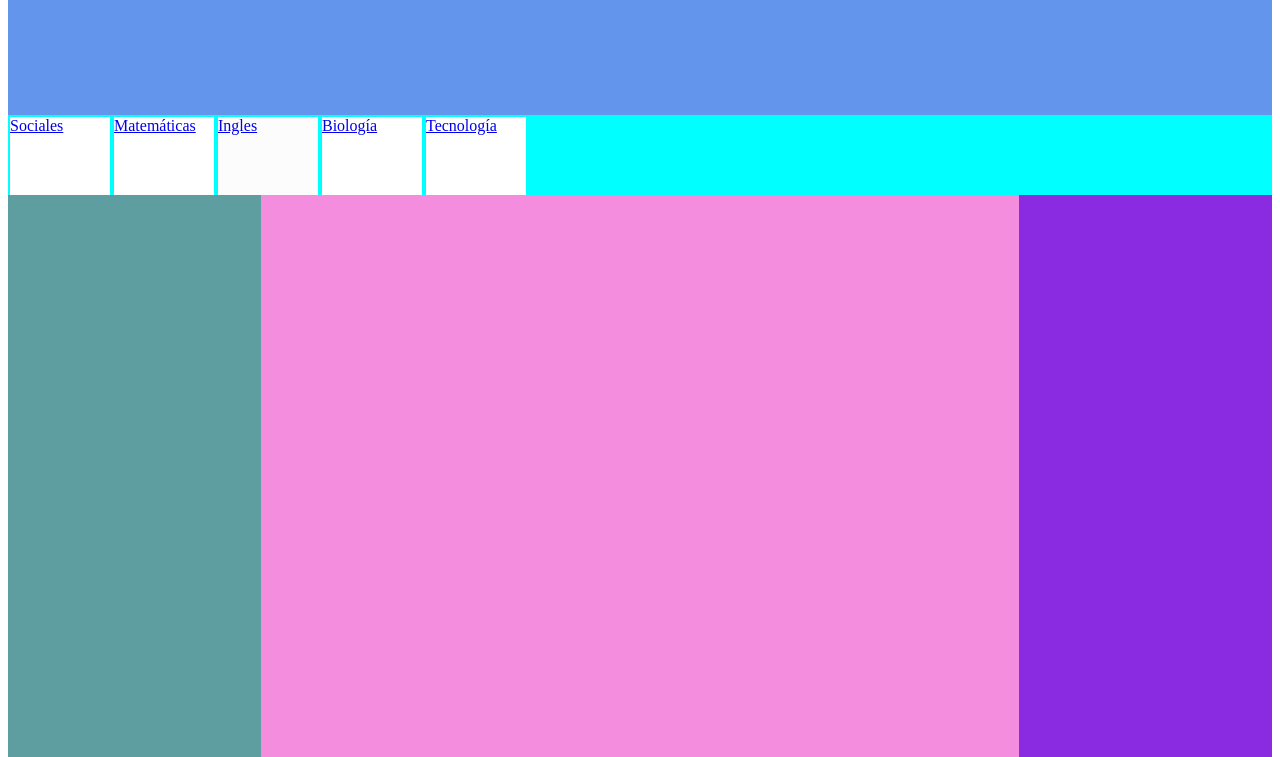
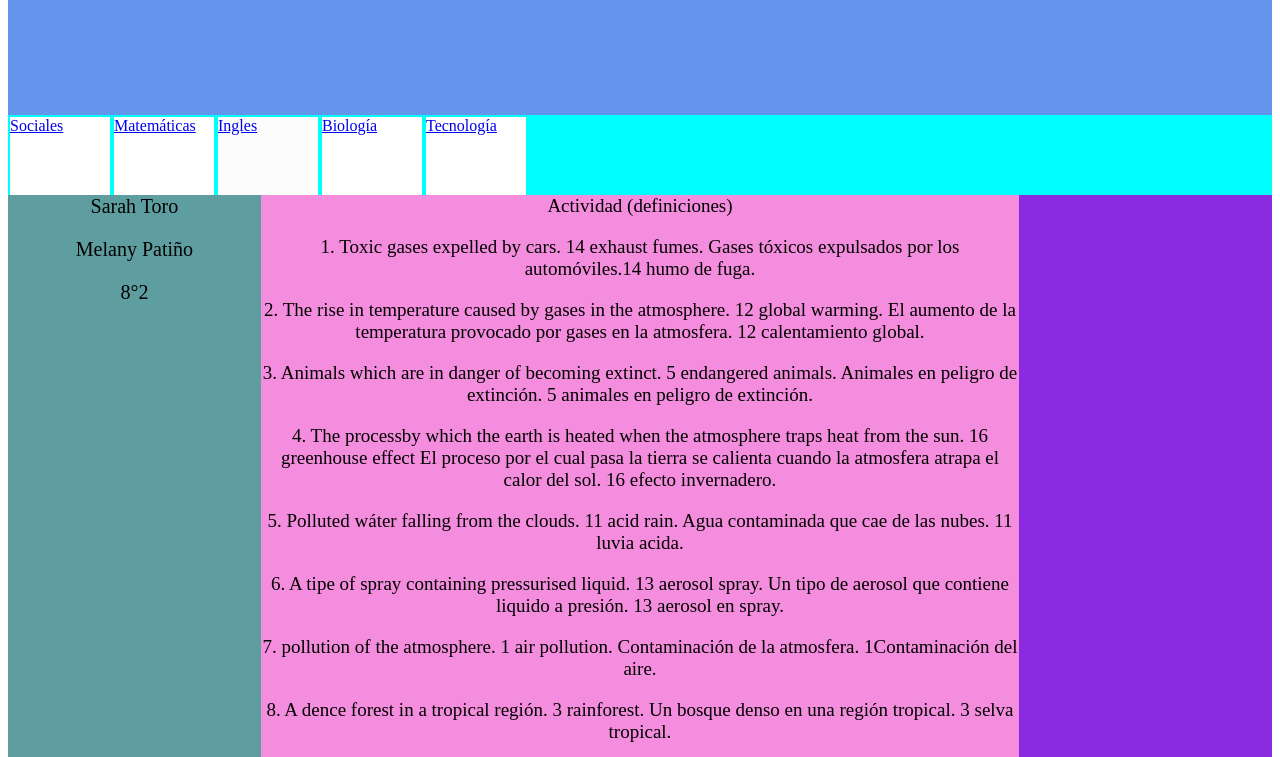
Before and after one commit to melanyh45/proyectotransversal802, a plain HTML site: page ingles.html in a window 1280 px wide. Shown: the part 43-800 px from the top of the page. Drawn offline with Linux system fonts and the light colour scheme.

Commit message:
actualizacion 31 marzo

```diff
--- a/ingles.html
+++ b/ingles.html
@@ -32,8 +32,72 @@
 </div>
 <div  class="contenedor2">
 <div  class="izquierda">
+    Sarah Toro
+    <p></p>
+    Melany Patiño
+    <p></p>
+    8°2
 </div>
 <div  class="centro">
+    Actividad
+
+    (definiciones)
+    <p></p>
+1.	Toxic gases expelled by cars. 14 exhaust fumes.
+Gases tóxicos expulsados por los automóviles.14 humo de fuga.
+<p></p>
+2.	The rise in temperature caused by gases in the atmosphere. 12 global warming.
+El aumento de la temperatura provocado por gases en la atmosfera. 12 calentamiento global.
+<p></p>
+3. Animals which are in danger of becoming extinct. 5 endangered animals.
+Animales en peligro de extinción. 5 animales en peligro de extinción.
+<p></p>
+4. The processby which the earth is heated when the atmosphere traps heat from the sun. 16 greenhouse effect
+El proceso por el cual  pasa la tierra se calienta cuando la atmosfera atrapa el calor del sol. 16 efecto invernadero.
+<p></p>
+5. Polluted wáter falling from the clouds. 11 acid rain.
+Agua contaminada que cae de las nubes. 11 luvia acida.
+<p></p>
+6. A tipe of spray containing pressurised liquid. 13 aerosol spray.
+Un tipo de aerosol que contiene liquido a presión. 13 aerosol en spray.
+<p></p>
+7. pollution of the atmosphere. 1 air pollution.
+Contaminación de la atmosfera.  1Contaminación del aire.
+<p></p>
+8. A dence forest in a tropical región. 3 rainforest.
+Un bosque denso en una región tropical. 3 selva tropical.
+<p></p>
+9. It protects us from the suns ultraviolet radiation. 2 ozone layer.
+Nos protege de la radiación ultravioleta del sol. 2 capa de ozono.
+<p></p>
+10. The natural world the which people, animals and plants live environment. 6 environment.
+El mundo natural en el que personas, animales y platas viven. 6 medio ambiente.
+<p></p>
+11. The power that comes from coal, electricy, gas, etc that is used for producing heat. 4 energy.
+La energía que proviene del carbón, la electricidad, el gas, etc, que se utiliza para producir calor. 4 energía.
+<p></p>
+12. Cutting down trees over a large área.9 deforestation.
+Tala de árboles en un área grande 9 deforestación.
+<p></p>
+13. Pud  used objects and materials through a process so that they can be used again.10 recycle.
+Poner objetos y materiales usados a través de un proceso que se pueden utilizar de nuevo10 reciclaje.
+<p></p>
+14. A person who wants to protect the environment. 7environmentalist.
+Una persona que quiere proteger el medio ambiente 7 ambientalista.
+<p></p>
+15. A chemical substance that is used for killing animals, especially insects that eat food crops. 8 pesticide.
+Una sustancia química que se utiliza para matar animales, especialmente insectos que comen cultivos. 8 pesticidas.
+<p></p>
+16. Add a chemical substance which Will make the wáter dirty or harmful. 17 water contamination.
+Agregar una sustancia química que hará que el agua este sucia o dañina. 17 contaminación del agua.
+<p></p>
+17. A large body in space that moves around the sun. 15 planet.
+Un cuerpo grande en el espacio que se mueve alrededor del sol. 15 planeta.
+<p></p>
+
+
+
+
 </div>
 
     </div>
```
